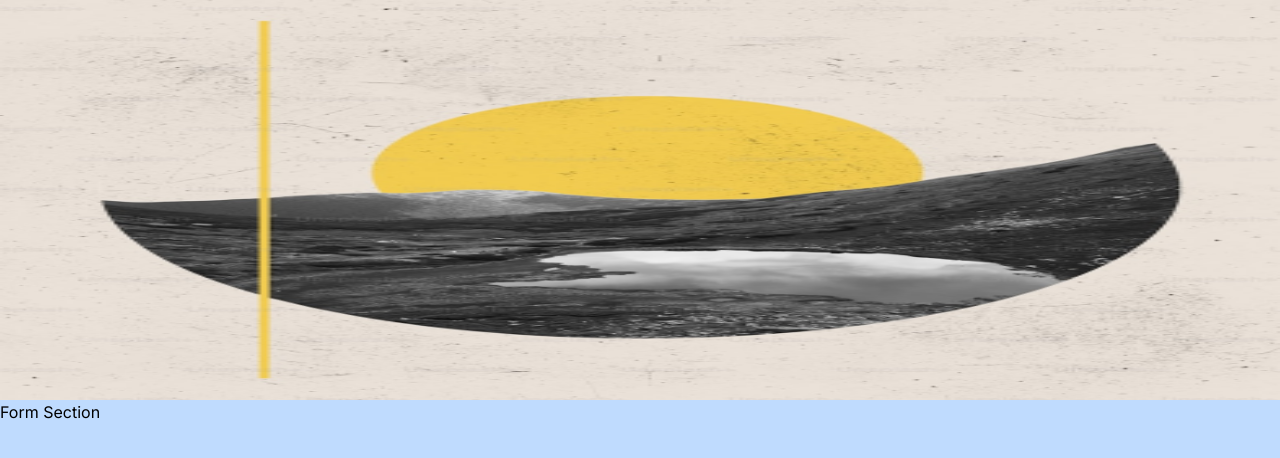
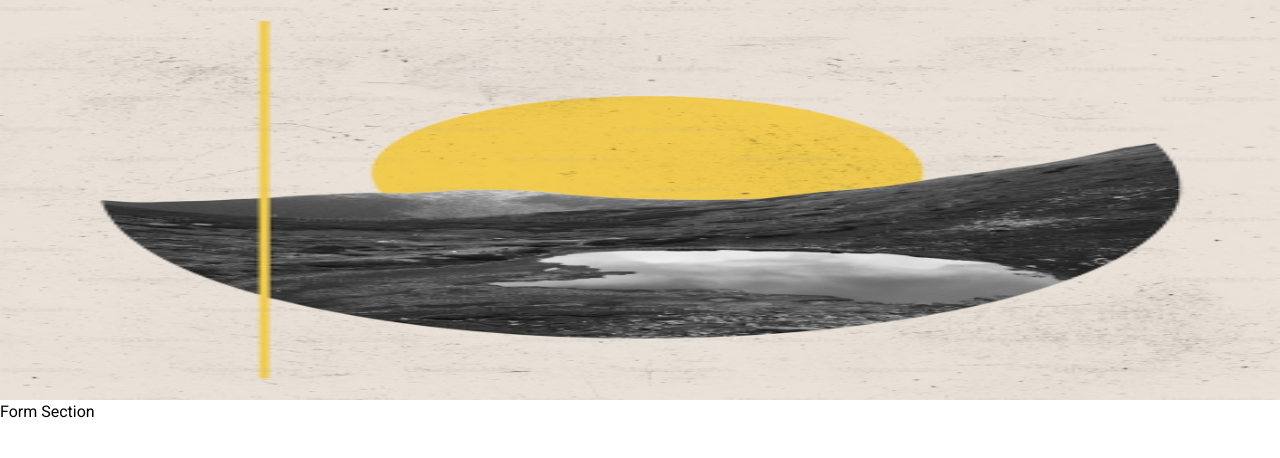
Before and after one commit to carolinaparisi/dom-app, a Next.js app: page / in a window 1280 px wide. Shown: the top 458 px of the page. Built offline with nearby package versions, Linux system fonts and the light colour scheme.

Commit message:
feat: set colors and font

```diff
--- a/src/app/layout.tsx
+++ b/src/app/layout.tsx
@@ -1,8 +1,8 @@
 import type { Metadata } from "next";
-import { Inter } from "next/font/google";
+import { Roboto } from "next/font/google";
 import "./globals.css";
 
-const inter = Inter({ subsets: ["latin"] });
+const roboto = Roboto({ subsets: ["latin"], weight: ["400", "700"] });
 
 export const metadata: Metadata = {
 	title: "DOM",
@@ -16,7 +16,7 @@ export default function RootLayout({
 }>) {
 	return (
 		<html lang="en">
-			<body className={inter.className}>{children}</body>
+			<body className={roboto.className}>{children}</body>
 		</html>
 	);
 }
--- a/src/app/page.tsx
+++ b/src/app/page.tsx
@@ -7,7 +7,7 @@ export default function Home() {
 			<div className="bg-red-200 h-1/2 relative">
 				<Image alt="" src={background} fill />
 			</div>
-			<div className="bg-blue-200 h-1/2">Form Section</div>
+			<div className="bg-blue-200 h-1/2 font-normal">Form Section</div>
 		</div>
 	);
 }
--- a/tailwind.config.ts
+++ b/tailwind.config.ts
@@ -14,6 +14,12 @@ const config: Config = {
 					"conic-gradient(from 180deg at 50% 50%, var(--tw-gradient-stops))",
 			},
 		},
+		colors: {
+			gray: "#323232",
+			white: "#FFFFFF",
+			olive: "#B3A168",
+			black: "#212529",
+		},
 	},
 	plugins: [],
 };
```
Lines whose indentation alone changed are shown as unchanged.
